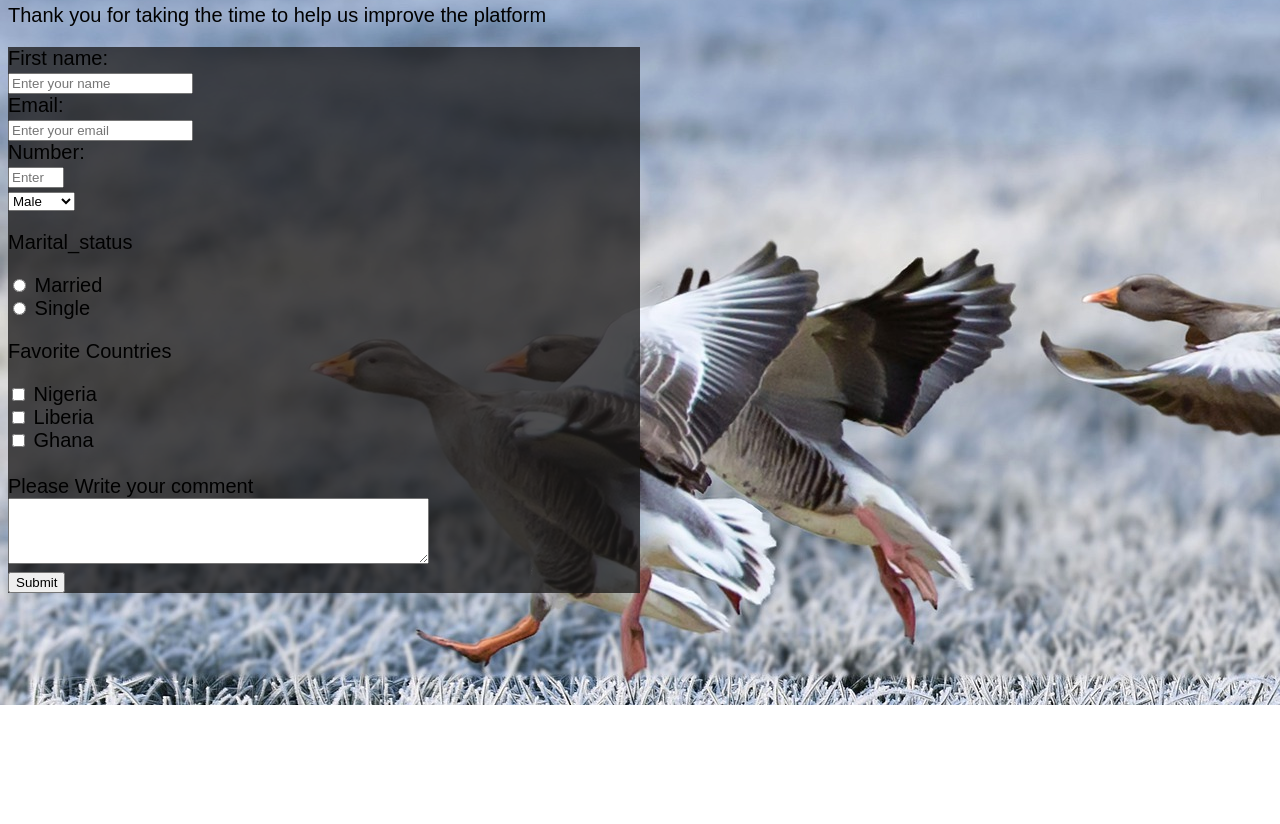
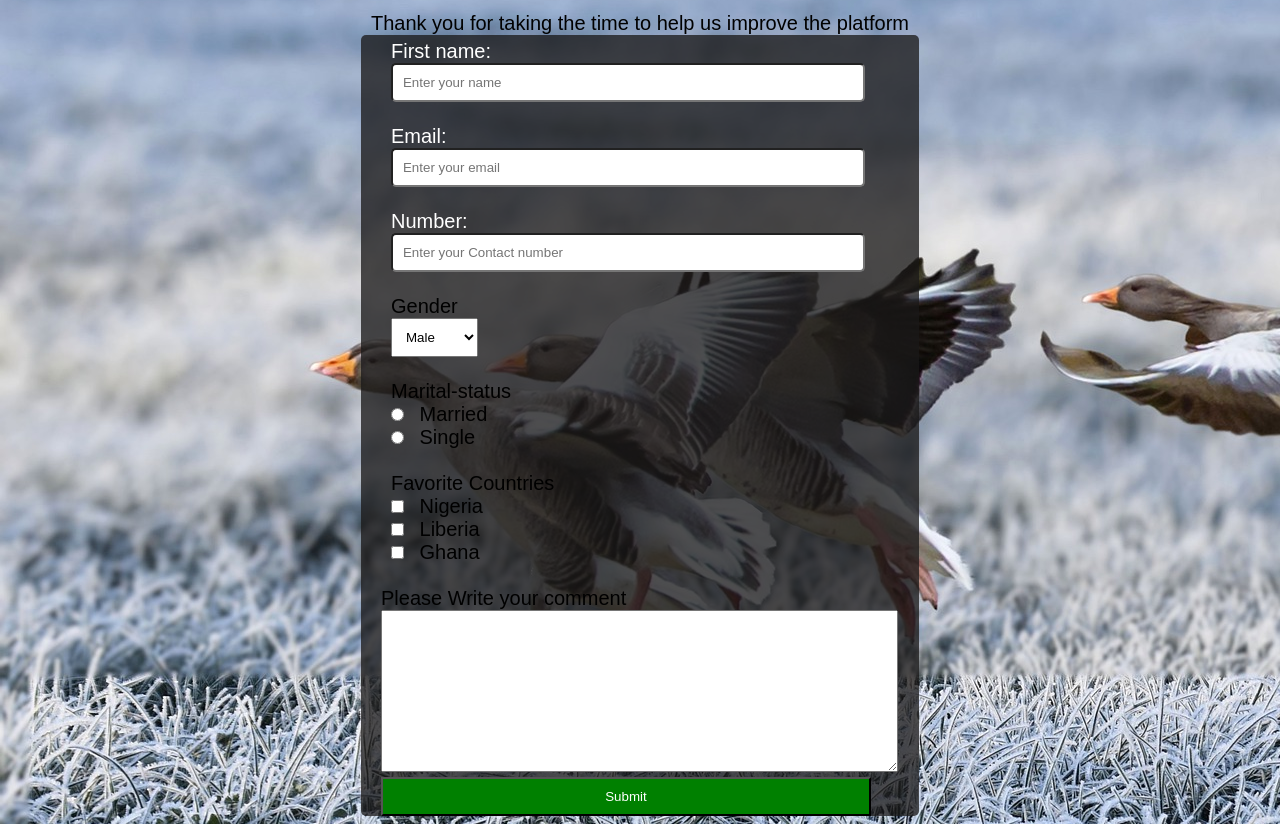
Before and after one commit to eskainah/Victoria-Edwin_Mircroverse-Trials, a plain HTML site: page index.html in a window 1280 px wide. Shown: the part 95-919 px from the top of the page. Before the commit the page ends 800 px from the top, so only its background shows below. Drawn offline with Linux system fonts and the light colour scheme; a script that the page names is missing.

Commit message:
final commit

```diff
--- a/css/style.css
+++ b/css/style.css
@@ -2,8 +2,45 @@ body{
     background-image: url("../gray-geese.jpg");
     font-family: Arial, Helvetica, sans-serif;
     font-size: 20px;
+    display: flex;
+    justify-content: center;
 }
 #survey-form{
     background-color: rgba(26, 24, 24, 0.76);
-    width: 50%;
+    /* width: 50%; */
+    border-radius: 5px;
+    padding-left: 20px;
+    padding-top: 5px;
 }
+
+#name, #email, #number{
+    margin: 0px 10px 0px 10px;
+    width: 450px;
+    padding: 10px;
+    border-radius: 5px;
+    color: white;
+}
+
+#name-label, #email-label, #number-label{
+    margin: 0px 10px;
+    color: white;
+}
+
+p, #dropdown, #married, #single, #countries{
+    margin: 0px 10px;
+}
+
+#dropdown{
+    padding: 10px;
+}
+
+#submit{
+    padding: 10px;
+    background: green;
+    color: white;
+    width: 490px;
+}
+
+#comment{
+    padding: 50px;
+}
--- a/index.html
+++ b/index.html
@@ -12,31 +12,32 @@
     <p id="description">Thank you for taking the time to help us improve the platform</p>
    <form id="survey-form" action="">
       <label id="name-label" for="name">First name:</label> <br>
-      <input id="name" type="text" placeholder="Enter your name" required> <br>
+      <input id="name" type="text" placeholder="Enter your name" required> <br><br>
 
      <label id="email-label" for="email">Email:</label> <br>
-      <input id="email" type="email" pattern=".+@globex\.com" placeholder="Enter your email" required> <br>
+      <input id="email" type="email" pattern=".+@globex\.com" placeholder="Enter your email" required> <br><br>
 
       <label id="number-label" for="number">Number:</label> <br>
-      <input id="number" type="number" min="12" max="15" placeholder="Enter your Contact number"> <br>
+      <input id="number" type="number" min="12" max="15" placeholder="Enter your Contact number"> <br><br>
 
+      <p>Gender</p>
       <Select id="dropdown" name="gender">
         <option value="Male">Male</option>
         <option value="Female">Female</option>
-      </Select> <br>
+      </Select> <br><br>
 
-      <p>Marital_status</p>
+      <p>Marital-status</p>
       <input type="radio" id="married" name="Marital_status" value="Married">
       <label for="Married">Married</label><br>
       <input type="radio" id="single" name="Marital_status" value="Single">
-      <label for="Single">Single</label><br>
+      <label for="Single">Single</label><br><br>
 
       <p>Favorite Countries</p>
-      <input type="checkbox" id="countries" name="Nigeria" value="Bike">
+      <input type="checkbox" id="countries" name="Nigeria" value="Nigeria">
       <label for="Nigeria"> Nigeria</label><br>
-      <input type="checkbox" id="countries" name="Liberia" value="Car">
+      <input type="checkbox" id="countries" name="Liberia" value="Liberia">
       <label for="Liberia"> Liberia</label><br>
-      <input type="checkbox" id="Countries" name="Ghana" value="Boat">
+      <input type="checkbox" id="countries" name="Ghana" value="Ghana">
       <label for="Ghana"> Ghana</label>
       <br><br>
 
@@ -45,7 +46,7 @@
       <textarea id="comment" name="comment" rows="4" cols="50">
       </textarea> <br>
 
-      <button id="sumbit">Submit</button>
+      <button id="submit">Submit</button>
    </form>
 
     <script src="https://cdn.freecodecamp.org/testable-projects-fcc/v1/bundle.js"></script>
```
